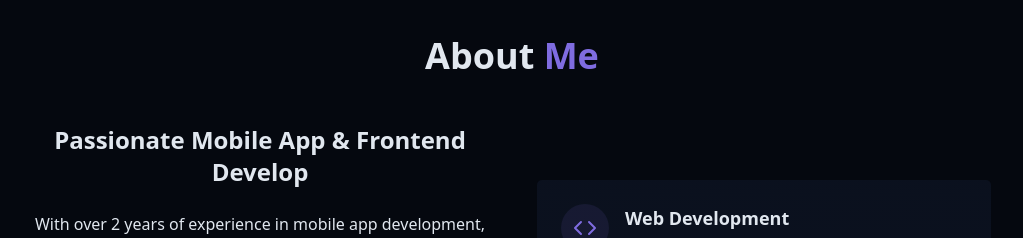
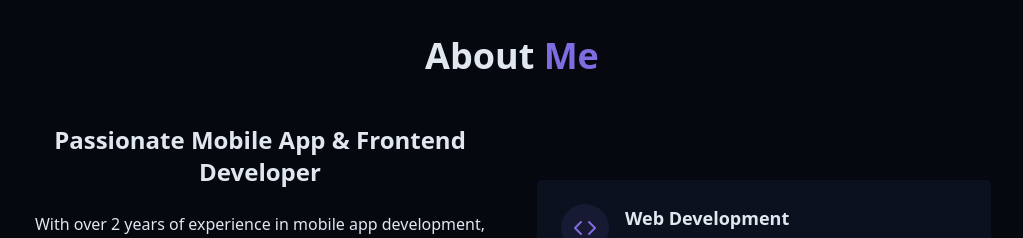
Before and after one commit to Prostorm11/Softwar-Engineering-Portfolio, a React (Vite) app: page / in a window 1280 px wide. Shown: the part 860-1098 px from the top of the page, without its empty margins (128-1151 px from the left). Built offline with nearby package versions, Linux system fonts and the light colour scheme.

Commit message:
fix word

```diff
--- a/src/components/AboutSection.jsx
+++ b/src/components/AboutSection.jsx
@@ -12,7 +12,7 @@ export const AboutSection = () => {
         <div className="grid grid-cols-1 md:grid-cols-2 gap-12 items-center">
           <div className="space-y-6">
             <h3 className="text-2xl font-semibold">
-              Passionate Mobile App & Frontend Develop
+              Passionate Mobile App & Frontend Developer
             </h3>
 
             <p className="text-muted-foreground">
```
